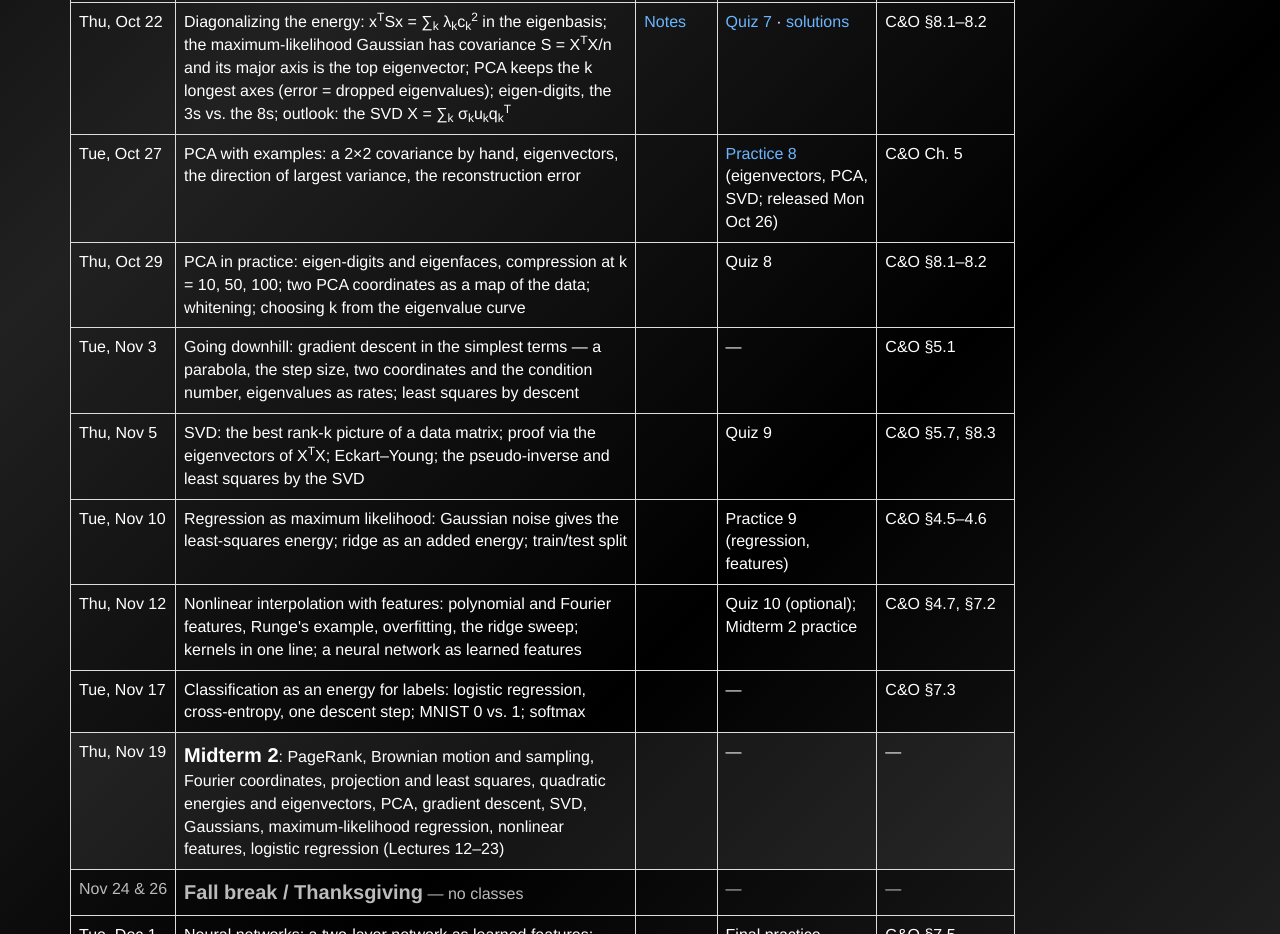
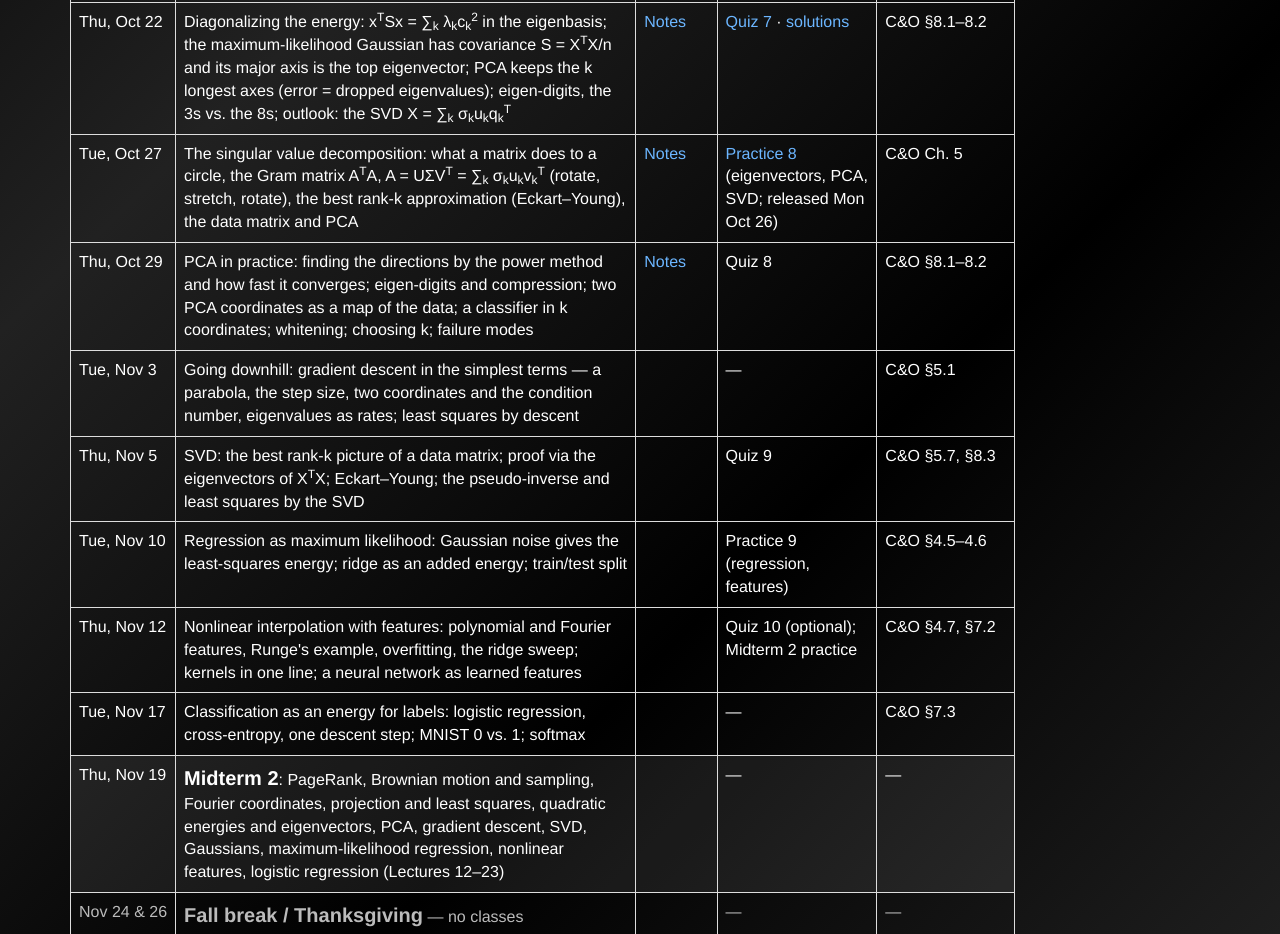
Before and after one commit to ZaytaM/zaytam.github.io, a plain HTML site: page ML2026.html in a window 1280 px wide. Shown: the part 2618-3552 px from the top of the page. Drawn offline with nearby package versions, Linux system fonts and the light colour scheme.

Commit message:
Lecture 16-19 notes, Quiz 7, schedule

```diff
--- a/ML2026.html
+++ b/ML2026.html
@@ -226,15 +226,15 @@
           </tr>
           <tr>
             <td>Tue, Oct 27</td>
-            <td>PCA with examples: a 2&times;2 covariance by hand, eigenvectors, the direction of largest variance, the reconstruction error</td>
-            <td></td>
+            <td>The singular value decomposition: what a matrix does to a circle, the Gram matrix A<sup>T</sup>A, A = U&Sigma;V<sup>T</sup> = &sum;<sub>k</sub> &sigma;<sub>k</sub>u<sub>k</sub>v<sub>k</sub><sup>T</sup> (rotate, stretch, rotate), the best rank-k approximation (Eckart&ndash;Young), the data matrix and PCA</td>
+            <td><a href="https://drive.google.com/file/d/1Nd1nmXX6ZJ4TgR0ttOY7gPLVbsndBV2L/view?usp=sharing" aria-label="Lecture 18 notes: the singular value decomposition">Notes</a></td>
             <td><a href="https://drive.google.com/file/d/1Ogxpa-dgSzHU_LL1MBEN5h7g9tWajXa_/view?usp=sharing" aria-label="Practice notebook 8: eigenvectors, PCA, and the SVD">Practice 8</a> (eigenvectors, PCA, SVD; released Mon Oct 26)</td>
             <td>C&amp;O Ch. 5</td>
           </tr>
           <tr>
             <td>Thu, Oct 29</td>
-            <td>PCA in practice: eigen-digits and eigenfaces, compression at k = 10, 50, 100; two PCA coordinates as a map of the data; whitening; choosing k from the eigenvalue curve</td>
-            <td></td>
+            <td>PCA in practice: finding the directions by the power method and how fast it converges; eigen-digits and compression; two PCA coordinates as a map of the data; a classifier in k coordinates; whitening; choosing k; failure modes</td>
+            <td><a href="https://drive.google.com/file/d/1pCFcXMtX0SCRa7WdNd2w5mqulB_rAYZ8/view?usp=sharing" aria-label="Lecture 19 notes: PCA in practice and the power method">Notes</a></td>
             <td>Quiz 8</td>
             <td>C&amp;O &sect;8.1&ndash;8.2</td>
           </tr>
```
